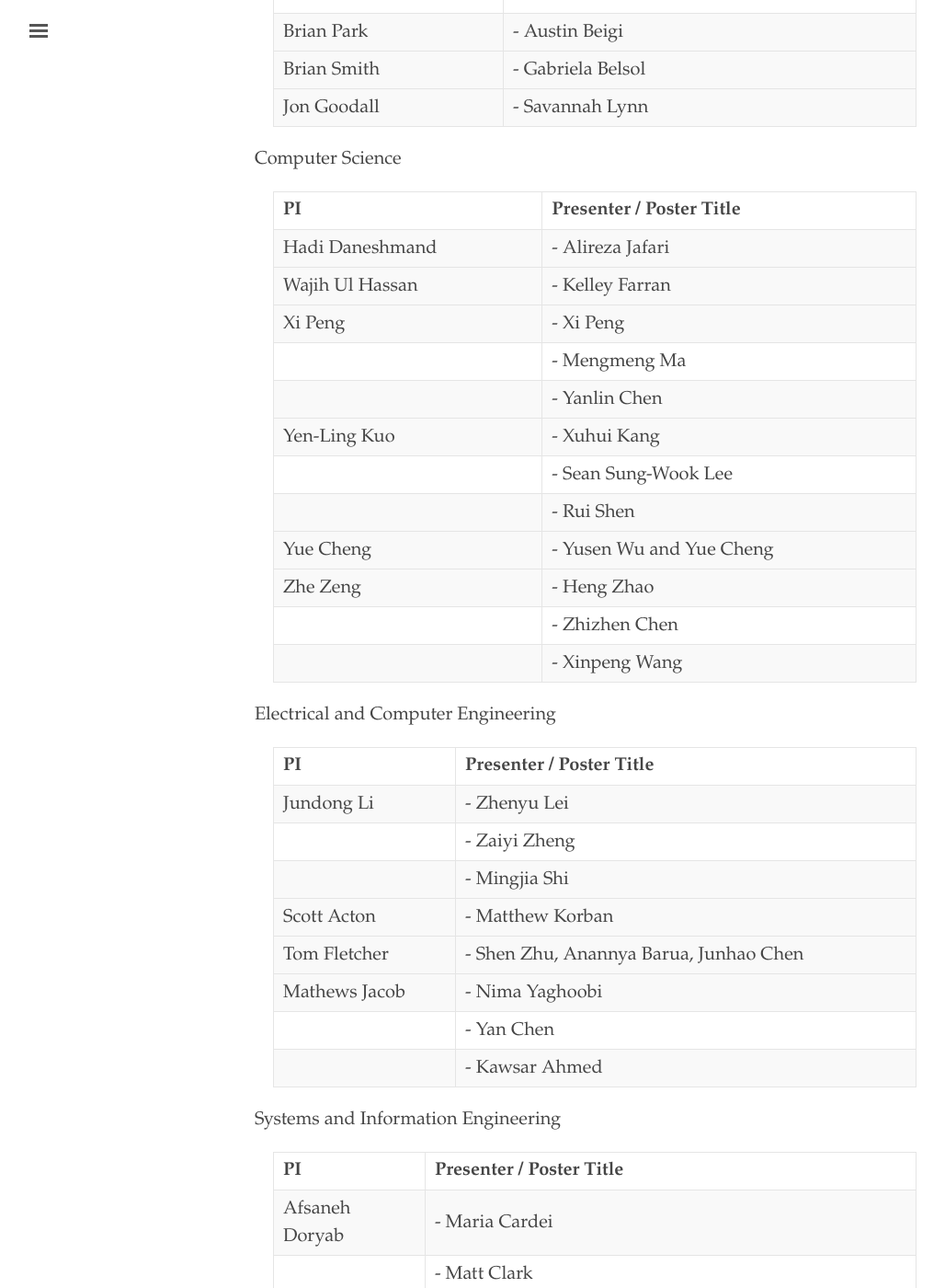
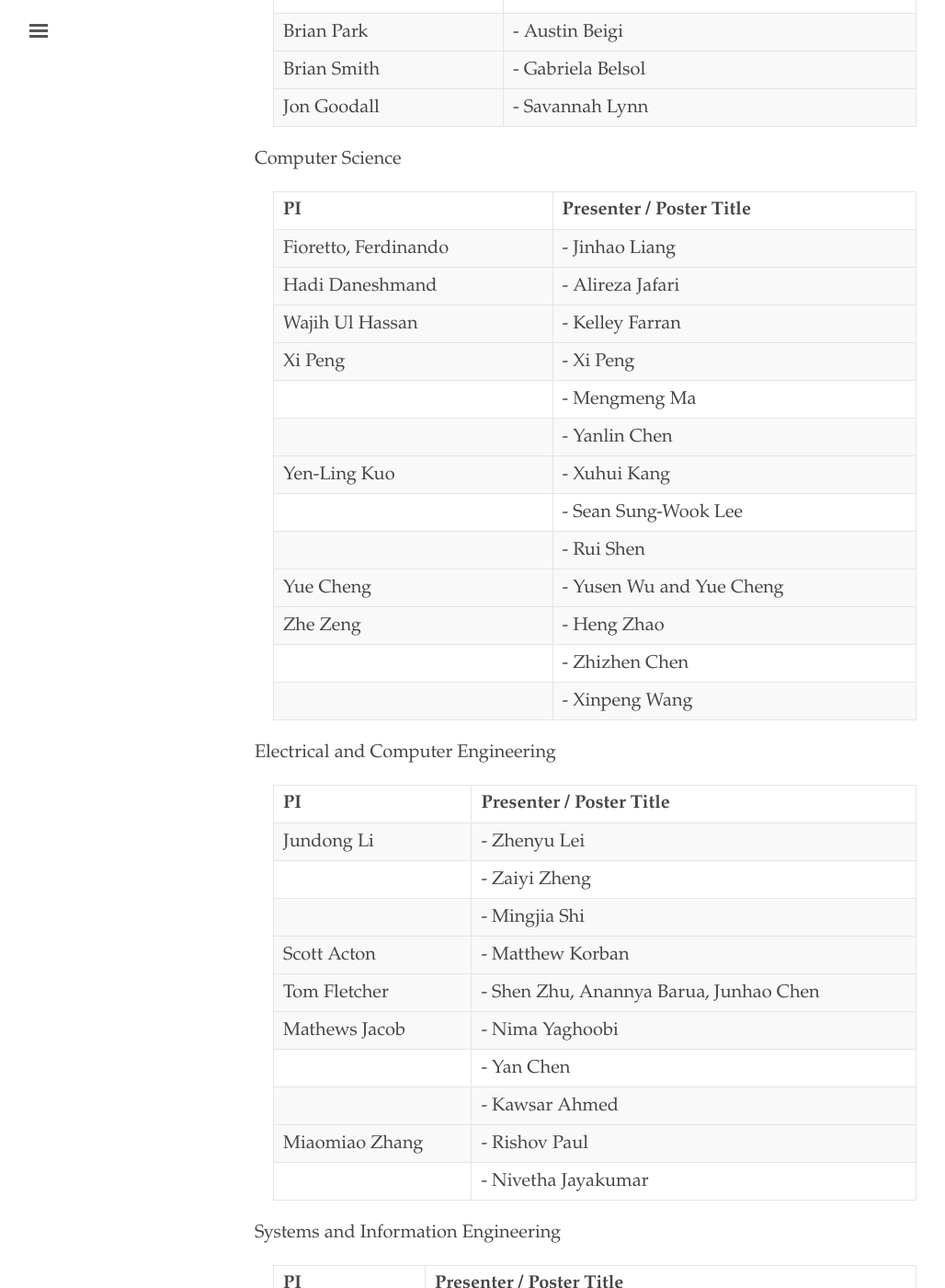
Before and after one commit to uvaml/uvaml.github.io, a Jekyll site: the page built from _texts/2026-10-08.md, in a window 1280 px wide and 1400 px high, scrolled down 1195 px. Shown: the whole window at 92% size, without its empty margins (3-1031 px from the left). Built offline with Jekyll 4.4.1, drawn with Linux system fonts in a browser that asks for light colours.

Commit message:
add posters

```diff
--- a/_texts/2026-10-08.md
+++ b/_texts/2026-10-08.md
@@ -43,6 +43,8 @@ The goal of the resource fair is to encourage collaboration between labs and gra
 
   | PI               | Presenter / Poster Title   |
   |------------------|----------------------------|
+  | Fioretto, Ferdinando | - Jinhao Liang         |
+  |------------------|----------------------------|
   | Hadi Daneshmand  | - Alireza Jafari           |
   |------------------|----------------------------|
   | Wajih Ul Hassan  | - Kelley Farran            |
@@ -78,6 +80,9 @@ The goal of the resource fair is to encourage collaboration between labs and gra
   |                  | - Yan Chen                 |
   |                  | - Kawsar Ahmed             |
   |------------------|----------------------------|
+  | Miaomiao Zhang   | - Rishov Paul              |
+  |                  | - Nivetha Jayakumar        |
+  |------------------|----------------------------|
 
 - Systems and Information Engineering
 
```
